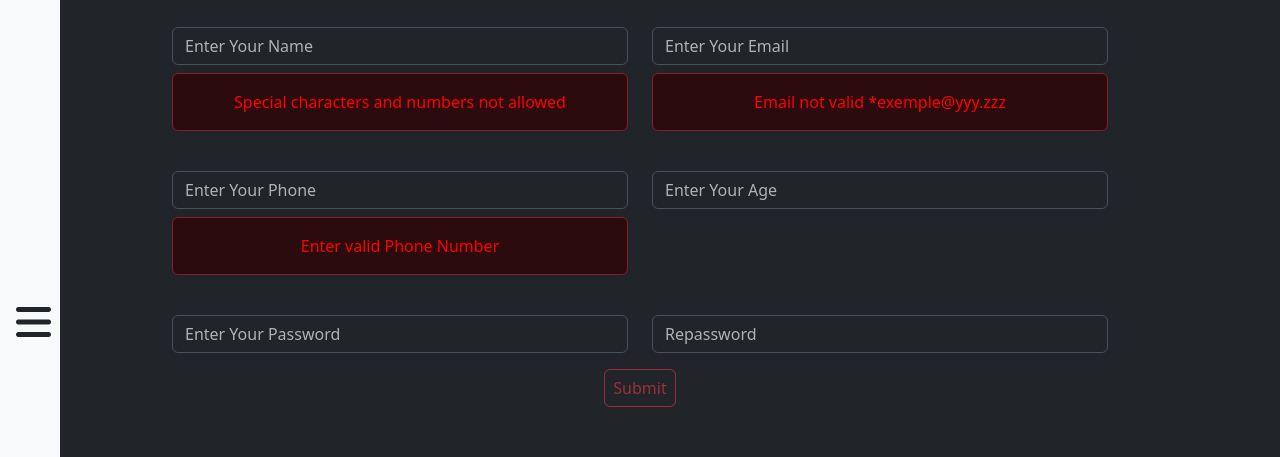
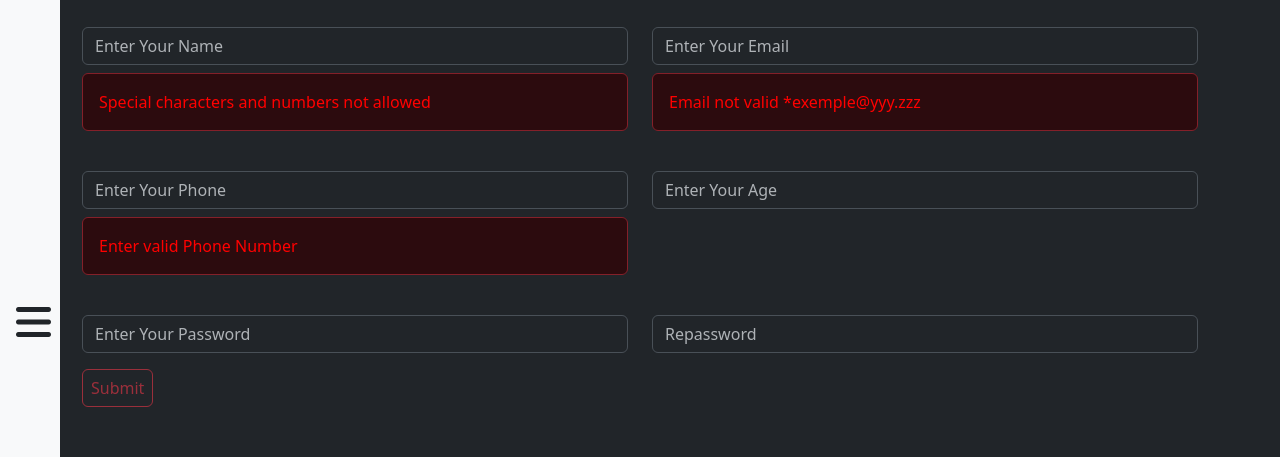
Before and after one commit to janakhaled77/yummy, a plain HTML site: page index.html in a window 1280 px wide. Shown: the part 69-526 px from the top of the page. Drawn offline with nearby package versions, Linux system fonts and the light colour scheme; no server answers.

Commit message:
third commit

```diff
--- a/css/main.css
+++ b/css/main.css
@@ -1,11 +1,14 @@
 .first{
     width: 60px;
+    background-color: #f1f1f1;
+    z-index: 999;
 }
 .nav-tab{
     width: 0;
 }
 .sidenav{
-    z-index: 999;
+    background-color: #262a2d; /* Grey background color */
+    z-index: 9999;
 }
 .pointer{
     cursor: pointer;
--- a/index.html
+++ b/index.html
@@ -62,7 +62,7 @@
 
 
  <section  class="contactus">
-            <div class="container w-75 text-center" id="contactus">
+            <div class="container w-50 text-center" id="contactus">
 
             </div>
         </section>
--- a/js/script.js
+++ b/js/script.js
@@ -6,7 +6,9 @@
 
 
     function OpenNav() {
-        $(".nav-tab").animate({ width: '100%' }, 500);
+        $(".nav-tab").animate({ width: '100%' }, 500, function() {
+          showListAnimation();
+        });
         $(".menu").removeClass("fa-bars").addClass("fa-x");
       }
 
@@ -15,6 +17,23 @@
         $(".menu").removeClass("fa-x").addClass("fa-bars");
       }
 
+      function showListAnimation() {
+        $(".links .list-unstyled li").each(function(index) {
+          $(this).css({
+            position: "relative",top: "20px",opacity: "0"}).animate({ top: "0",opacity: "1"
+          }, 900, "swing", function() {
+            if (index === $(".links .list-unstyled li").length - 1) {
+              // Animation complete
+            }
+          });
+        });
+      }
+
+
+
+      $(".categories, .Ingredients").click(function() {
+        showListAnimation();
+      });
     async function getCategories() {
         rowData.innerHTML = "";
         contactus.innerHTML="";
@@ -351,55 +370,110 @@ function displayMeals(meals) {
 displaySearch();
 
 
+function inputsValidation() {
+    // Get input field values
+    const name = document.getElementById('nameInput').value.trim();
+    const email = document.getElementById('emailInput').value.trim();
+    const phone = document.getElementById('phoneInput').value.trim();
+    const age = document.getElementById('ageInput').value.trim();
+    const password = document.getElementById('passwordInput').value.trim();
+    const repassword = document.getElementById('repasswordInput').value.trim();
+
+    // Regular expressions for validation
+    const nameRegex = /^[a-zA-Z ]+$/;
+    const emailRegex = /^[^\s@]+@[^\s@]+\.[^\s@]+$/;
+    const phoneRegex = /^\d{11}$/;
+    const passwordRegex = /^(?=.*[A-Za-z])(?=.*\d)[A-Za-z\d]{8,}$/;
+
+    // Validation flags
+    let isNameValid = nameRegex.test(name);
+    let isEmailValid = emailRegex.test(email);
+    let isPhoneValid = phoneRegex.test(phone);
+    let isAgeValid = !isNaN(age) && age >= 12; // Sample age validation, adjust as needed
+    let isPasswordValid = passwordRegex.test(password);
+    let isRepasswordValid = password === repassword;
+
+    // Show/hide alerts based on validation
+    toggleAlert('nameAlert', isNameValid);
+    toggleAlert('emailAlert', isEmailValid);
+    toggleAlert('phoneAlert', isPhoneValid);
+    toggleAlert('ageAlert', isAgeValid);
+    toggleAlert('passwordAlert', isPasswordValid);
+    toggleAlert('repasswordAlert', isRepasswordValid);
+
+    // Enable/disable submit button
+    const submitBtn = document.getElementById('submitBtn');
+    submitBtn.disabled = !(isNameValid && isEmailValid && isPhoneValid && isAgeValid && isPasswordValid && isRepasswordValid);
+  }
+
   function displayContact() {
+    rowData.innerHTML = "";
     defaultSection.innerHTML="";
     SearchSection.innerHTML="";
-    rowData.innerHTML="";
-    let cartoona = "";
-        cartoona += `
-                    <div class="row g-4" >
+    const contactus = document.querySelector('.contactus');
+    contactus.innerHTML = ""; // Clear any existing content
+
+    let cartoona = `
+      <div class="container">
+      <div class="row g-4">
         <div class="col-md-6">
-                        <input id="nameInput" onkeyup="inputsValidation()" type="text" class="form-control" placeholder="Enter Your Name" monica-translate-exclude-el="m" data-has-listeners="true" data-listener-added_65c7981b="true">
+          <input id="nameInput" onkeyup="inputsValidation()" type="text" class="form-control" placeholder="Enter Your Name">
           <div id="nameAlert" class="alert alert-danger w-100 mt-2 d-block">
             Special characters and numbers not allowed
           </div>
         </div>
         <div class="col-md-6">
-                        <input id="emailInput" onkeyup="inputsValidation()" type="email" class="form-control " placeholder="Enter Your Email" monica-translate-exclude-el="m" data-has-listeners="true" data-listener-added_65c7981b="true">
+          <input id="emailInput" onkeyup="inputsValidation()" type="email" class="form-control" placeholder="Enter Your Email">
           <div id="emailAlert" class="alert alert-danger w-100 mt-2 d-block">
             Email not valid *exemple@yyy.zzz
           </div>
         </div>
         <div class="col-md-6">
-                        <input id="phoneInput" onkeyup="inputsValidation()" type="text" class="form-control " placeholder="Enter Your Phone" monica-translate-exclude-el="m" data-has-listeners="true" data-listener-added_65c7981b="true">
+          <input id="phoneInput" onkeyup="inputsValidation()" type="text" class="form-control" placeholder="Enter Your Phone">
           <div id="phoneAlert" class="alert alert-danger w-100 mt-2 d-block">
             Enter valid Phone Number
           </div>
         </div>
         <div class="col-md-6">
-                        <input id="ageInput" onkeyup="inputsValidation()" type="number" class="form-control " placeholder="Enter Your Age" monica-translate-exclude-el="m" data-has-listeners="true" data-listener-added_65c7981b="true">
+          <input id="ageInput" onkeyup="inputsValidation()" type="number" class="form-control" placeholder="Enter Your Age">
           <div id="ageAlert" class="alert alert-danger w-100 mt-2 d-none">
             Enter valid age
           </div>
         </div>
         <div class="col-md-6">
-                        <input id="passwordInput" onkeyup="inputsValidation()" type="password" class="form-control " placeholder="Enter Your Password" monica-translate-exclude-el="m" data-has-listeners="true">
+          <input id="passwordInput" onkeyup="inputsValidation()" type="password" class="form-control" placeholder="Enter Your Password">
           <div id="passwordAlert" class="alert alert-danger w-100 mt-2 d-none">
             Enter valid password Minimum eight characters, at least one letter and one number:
           </div>
         </div>
         <div class="col-md-6">
-                        <input id="repasswordInput" onkeyup="inputsValidation()" type="password" class="form-control " placeholder="Repassword" monica-translate-exclude-el="m" data-has-listeners="true" data-listener-added_65c7981b="true">
+          <input id="repasswordInput" onkeyup="inputsValidation()" type="password" class="form-control" placeholder="Repassword">
           <div id="repasswordAlert" class="alert alert-danger w-100 mt-2 d-none">
             Enter valid repassword
           </div>
-                    </div>
-                </div>
-                <button id="submitBtn" disabled="true" class="btn btn-outline-danger px-2 mt-3">Submit</button>
+        </div></div>
 
+      <button id="submitBtn" disabled class="btn-center btn btn-outline-danger px-2 mt-3">Submit</button></div>
     `;
+
     contactus.innerHTML = cartoona;
+
+    // Initially run validation to ensure initial state is correct
+    inputsValidation();
   }
+
+  // Function to toggle alert visibility
+  function toggleAlert(id, isValid) {
+    const alert = document.getElementById(id);
+    if (isValid) {
+      alert.classList.add('d-none');
+    } else {
+      alert.classList.remove('d-none');
+    }
+  }
+
+  // Example of how to initialize the displayContact function
+  displayContact();
 
 
 // Call displayContact to show the form
```
Lines whose indentation alone changed are shown as unchanged.
